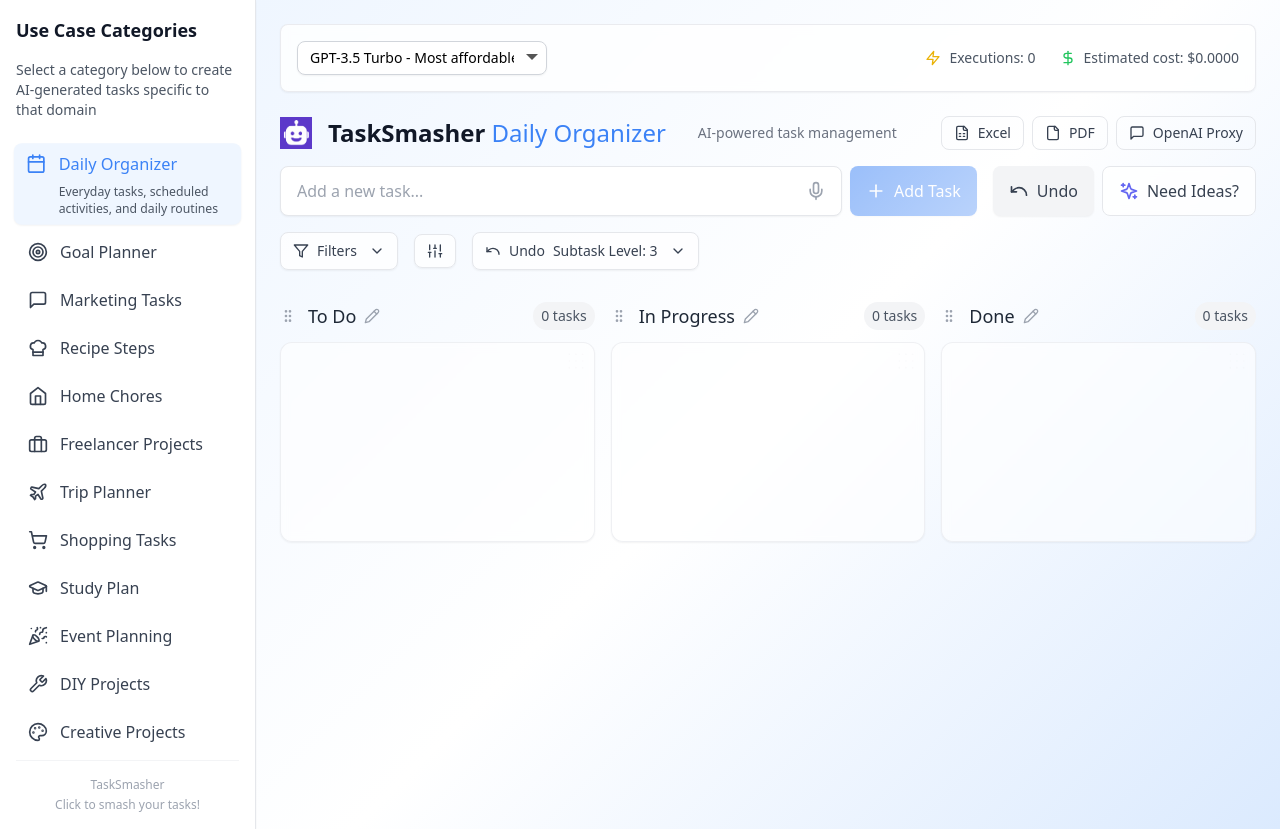
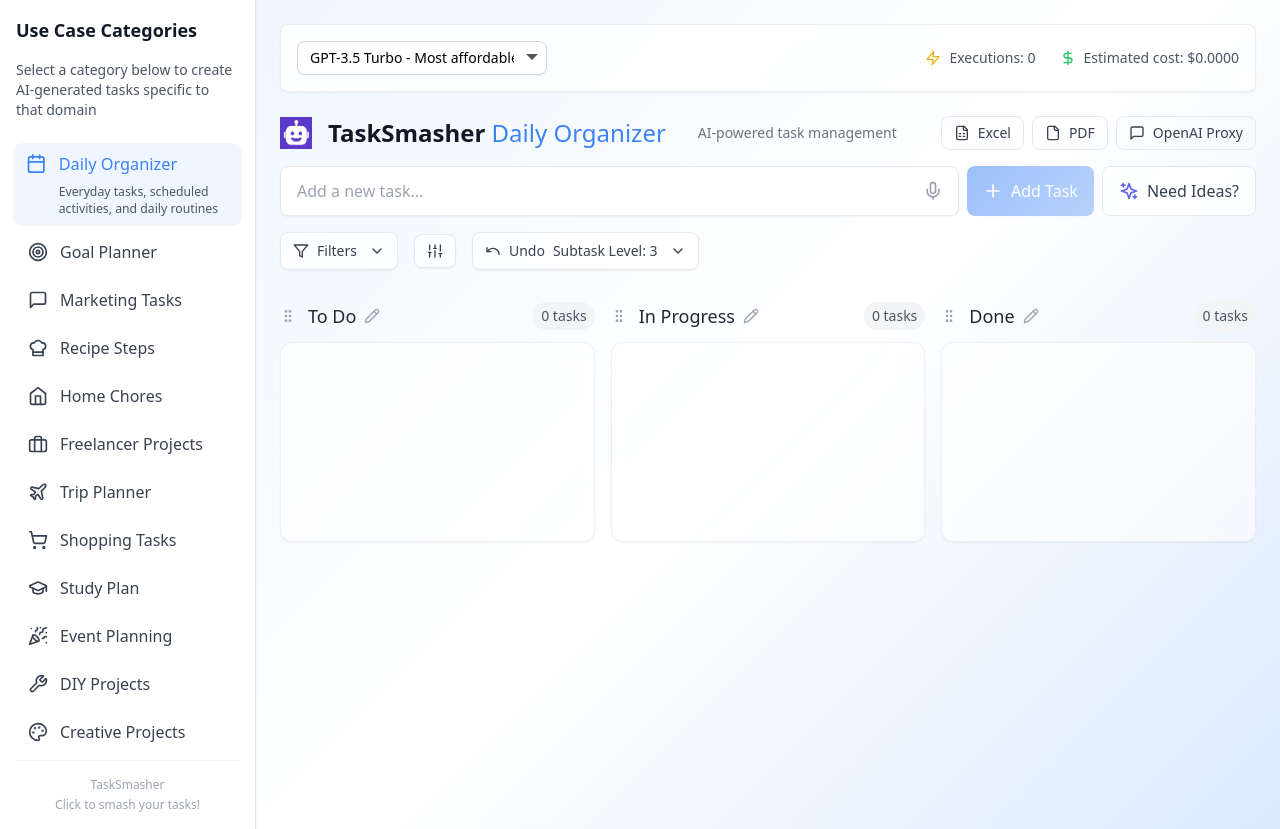
Before and after one commit to OpaceDigitalAgency/task-smasher, a React (Vite) app: page / in a window 1280 px wide. Built offline with nearby package versions, Linux system fonts and the light colour scheme.

Commit message:
Remove duplicate undo button next to Add Task

```diff
--- a/src/App.tsx
+++ b/src/App.tsx
@@ -326,16 +326,6 @@ function App() {
                 <span>Add Task</span>
               </button>
 
-              {/* Undo button in a more intuitive location */}
-              <button
-                onClick={handleUndo}
-                className="py-2 px-4 bg-gray-100 text-gray-700 rounded-lg hover:bg-gray-200 focus:outline-none focus:ring-2 focus:ring-gray-500 focus:ring-offset-2 shadow-sm flex items-center gap-2 ml-2"
-                title="Undo last action"
-              >
-                <Undo className="w-5 h-5" />
-                <span>Undo</span>
-              </button>
-
               <div className="relative">
                 <button
                   className="py-2 px-4 border border-gray-200 bg-white/80 backdrop-blur-sm hover:bg-gray-50 rounded-lg flex items-center gap-2 h-full transition-colors duration-200"
```
